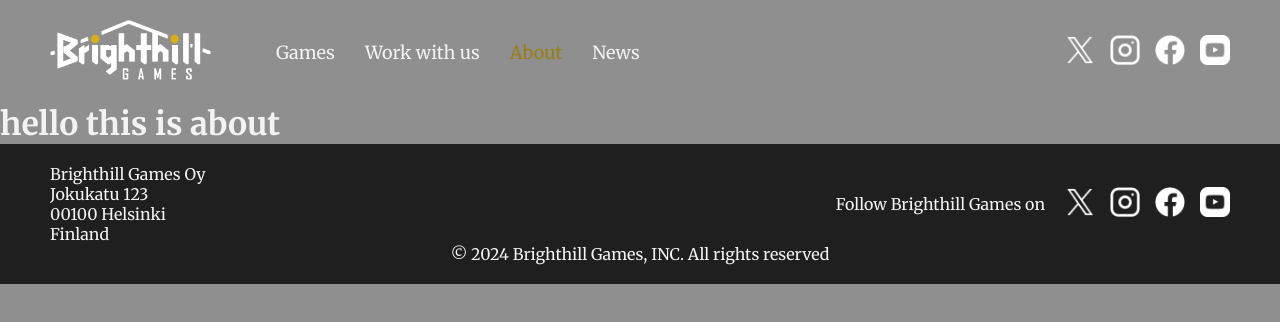
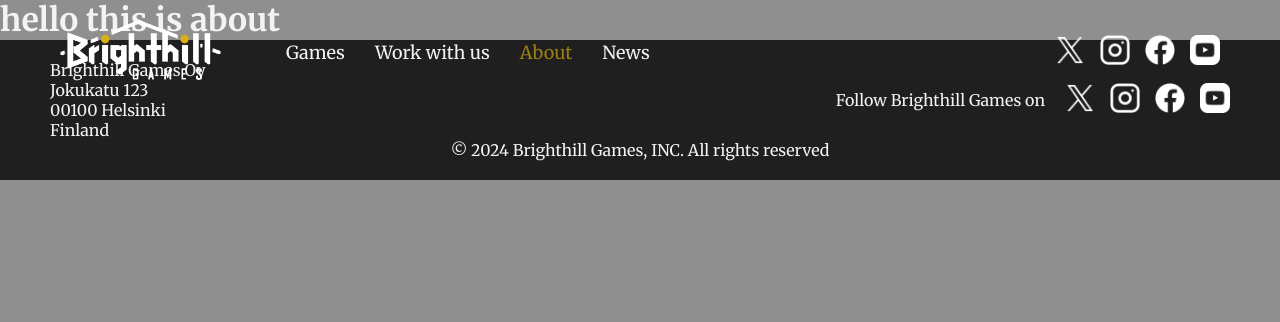
Before and after one commit to MiaaaV/Brighthill-Games, a React (Create React App) app in the folder brighthill-games/: page /BrighthillGames/about in a window 1280 px wide. Shown: the top 322 px of the page. Built offline with nearby package versions, Linux system fonts and the light colour scheme.

Commit message:
nav updates

```diff
--- a/brighthill-games/src/App.css
+++ b/brighthill-games/src/App.css
@@ -53,3 +53,19 @@ a.active {
   list-style: none;
   gap: 15px;
 }
+
+#btn {
+  background-color: #9A7E11;
+  font-size: 20px;
+  color: #f3f3f3;
+  padding: 20px 50px;
+  border-radius: 10px;
+  border: none;
+    transition: background-color 0.4s ease, color 0.4s ease;
+}
+
+#btn:hover {
+  background-color: #5C4C0E;
+  color: #8C8C8C;
+  cursor: pointer;
+}
--- a/brighthill-games/src/components/Nav.js
+++ b/brighthill-games/src/components/Nav.js
@@ -27,7 +27,7 @@ function Nav() {
 
   return (
     <>
-      <div className={`nav-container ${isScrolled ? 'scrolled' : ''}`}>
+      <header className={`nav-container ${isScrolled ? 'scrolled' : ''}`}>
         <nav>
           <NavLink to="/">
             <img src={Logo} id="logo" alt="Brighthill Games logo" />
@@ -64,7 +64,7 @@ function Nav() {
           </li>
         </ul>
 
-      </div>
+      </header>
     </>
   )
 }
--- a/brighthill-games/src/components/styles/Nav.css
+++ b/brighthill-games/src/components/styles/Nav.css
@@ -7,13 +7,15 @@ gray = '#272727';
 */
 
 .nav-container {
-  position: sticky;
+  position: fixed;
   top: 0;
+  width: calc(100% - 120px);
+  z-index: 10;
   display: flex;
   flex-direction: row;
   justify-content: space-between;
   align-items: center;
-  padding: 20px 50px;
+  padding: 20px 60px;
 }
 
 .scrolled {
```
